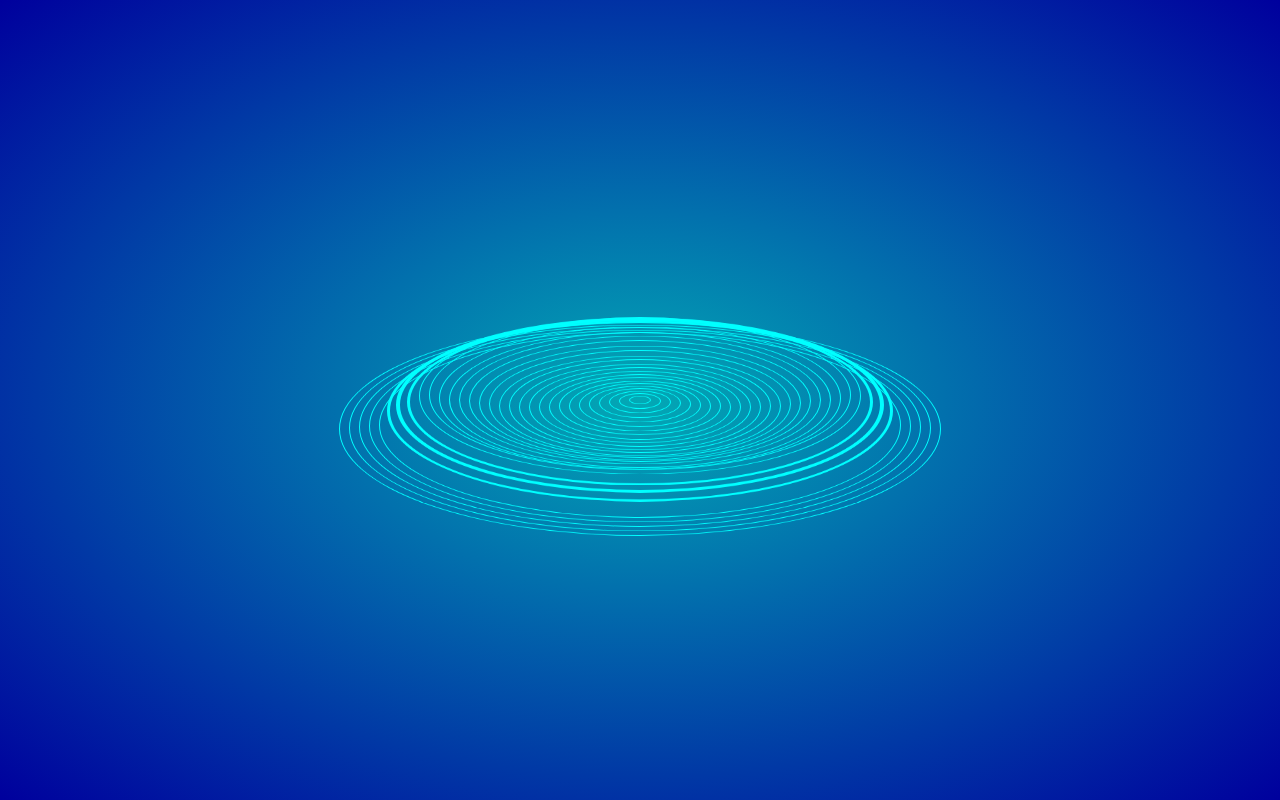
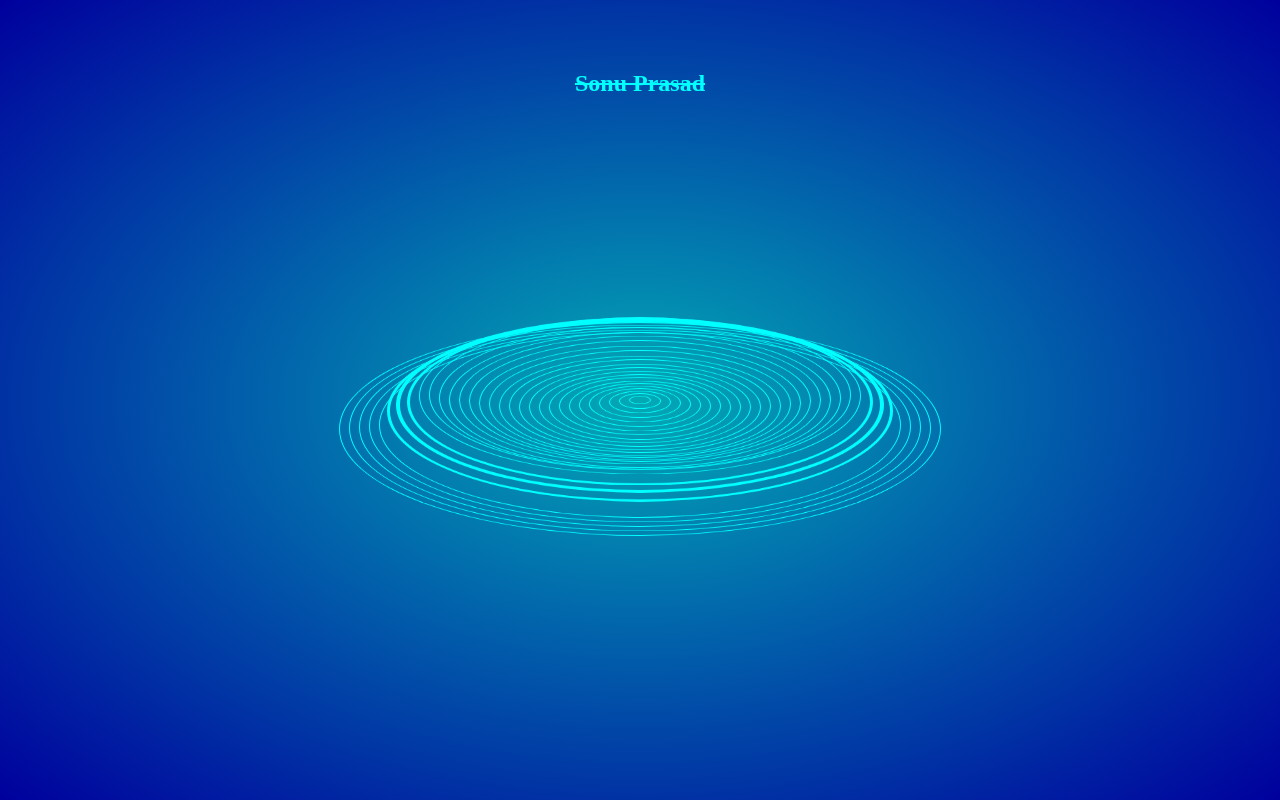
Before and after one commit to sonuprasad66/Ring_Animation, a plain HTML site: page ring_animation/index.html in a window 1280 px wide. Drawn offline with Linux system fonts and the light colour scheme.

Commit message:
Ring_Animation

```diff
--- a/ring_animation/index.html
+++ b/ring_animation/index.html
@@ -8,6 +8,14 @@
   </head>
 
   <style>
+
+   #Name{
+    text-align: center;
+    padding-top: 50px;
+    color: aqua;
+    text-decoration-line: line-through;
+   }
+
     body {
       padding: 0;
       margin: 0;
@@ -222,6 +230,8 @@
   </style>
 
   <body>
+    <div id="Name"><h2>Sonu Prasad</h2></div>
+
     <div class="r r1"></div>
     <div class="r r2"></div>
     <div class="r r3"></div>
```
